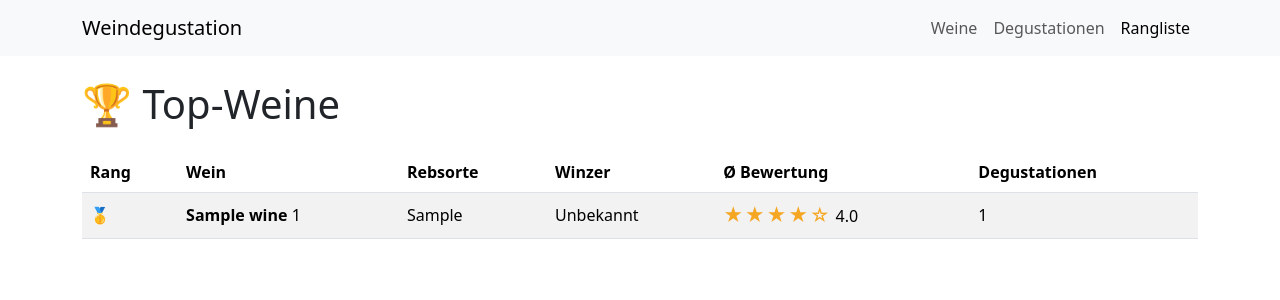
After one commit to koAhnig25/weindegu-webapp, a Flask app: page /ranking in a window 1280 px wide. The commit adds this page. Shown: the top 300 px of the page. Run offline with Flask 3, Linux system fonts and the light colour scheme; data comes from the database, SQL or seed files in the repository; tables that the repository leaves empty hold one stand-in row (values such as "Sample post"); some libraries are stand-ins or nearby versions.

Commit message:
Rangliste mit Sternen hinzugefügt

```diff
--- a/src/app/__init__.py
+++ b/src/app/__init__.py
@@ -452,6 +452,24 @@ def create_app(test_config: dict[str, Any] | None = None) -> Flask:
             )
         return redirect(url_for("tastings", tasting_deleted="1"), code=303)
 
+    @app.route("/ranking", methods=["GET"])
+    def ranking():
+        wines = (
+            get_db()
+            .execute("""
+            SELECT wines.id, wines.name, wines.jahrgang, wines.rebsorte,
+                   wineries.name AS winery_name,
+                   ROUND(AVG(tastings.rating), 1) AS avg_rating,
+                   COUNT(tastings.id) AS tasting_count
+            FROM wines
+            JOIN wineries ON wineries.id = wines.winery_id
+            JOIN tastings ON tastings.wine_id = wines.id
+            GROUP BY wines.id
+            ORDER BY avg_rating DESC, tasting_count DESC, wines.name
+            """)
+            .fetchall()
+        )
+        return render_template("ranking.html", wines=wines)
     return app
 
 
--- /dev/null
+++ b/src/app/templates/ranking.html
@@ -0,0 +1,84 @@
+<!doctype html>
+<html lang="de">
+
+<head>
+    <meta charset="utf-8">
+    <meta name="viewport" content="width=device-width, initial-scale=1">
+    <title>Rangliste</title>
+    <link href="{{ url_for('static', filename='vendor/bootstrap/bootstrap.min.css') }}" rel="stylesheet">
+    <style>
+        .stars {
+            color: #f5a623;
+            font-size: 1.2rem;
+            letter-spacing: 0.1rem;
+        }
+    </style>
+</head>
+
+<body>
+    <nav class="navbar navbar-expand bg-body-tertiary">
+        <div class="container">
+            <a class="navbar-brand" href="{{ url_for('index') }}">Weindegustation</a>
+            <div class="navbar-nav">
+                <a class="nav-link" href="{{ url_for('index') }}">Weine</a>
+                <a class="nav-link" href="{{ url_for('tastings') }}">Degustationen</a>
+                <a class="nav-link active" aria-current="page" href="{{ url_for('ranking') }}">
+                    Rangliste
+                </a>
+            </div>
+        </div>
+    </nav>
+
+    <main class="container py-4">
+        <h1 class="mb-4">🏆 Top-Weine</h1>
+
+        {% if wines %}
+        <div class="table-responsive">
+            <table class="table table-striped table-hover align-middle">
+                <thead>
+                    <tr>
+                        <th scope="col">Rang</th>
+                        <th scope="col">Wein</th>
+                        <th scope="col">Rebsorte</th>
+                        <th scope="col">Winzer</th>
+                        <th scope="col">Ø Bewertung</th>
+                        <th scope="col">Degustationen</th>
+                    </tr>
+                </thead>
+                <tbody>
+                    {% for wine in wines %}
+                    <tr>
+                        <td>
+                            {% if loop.index == 1 %}🥇
+                            {% elif loop.index == 2 %}🥈
+                            {% elif loop.index == 3 %}🥉
+                            {% else %}{{ loop.index }}
+                            {% endif %}
+                        </td>
+                        <td><strong>{{ wine.name }}</strong> {{ wine.jahrgang }}</td>
+                        <td>{{ wine.rebsorte }}</td>
+                        <td>{{ wine.winery_name }}</td>
+                        <td>
+                            <span class="stars">
+                                {%- for i in range(1, 6) -%}
+                                {% if wine.avg_rating >= i - 0.5 %}★{% else %}☆{% endif %}
+                                {%- endfor -%}
+                            </span>
+                            {{ wine.avg_rating }}
+                        </td>
+                        <td>{{ wine.tasting_count }}</td>
+                    </tr>
+                    {% endfor %}
+                </tbody>
+            </table>
+        </div>
+        {% else %}
+        <p class="text-body-secondary">
+            Noch keine Bewertungen vorhanden. Erfasse zuerst eine
+            <a href="{{ url_for('start_tasting') }}">Degustation</a>.
+        </p>
+        {% endif %}
+    </main>
+</body>
+
+</html>
```
Also changed, not shown: src/app/templates/index.html (+44 -73 lines).
